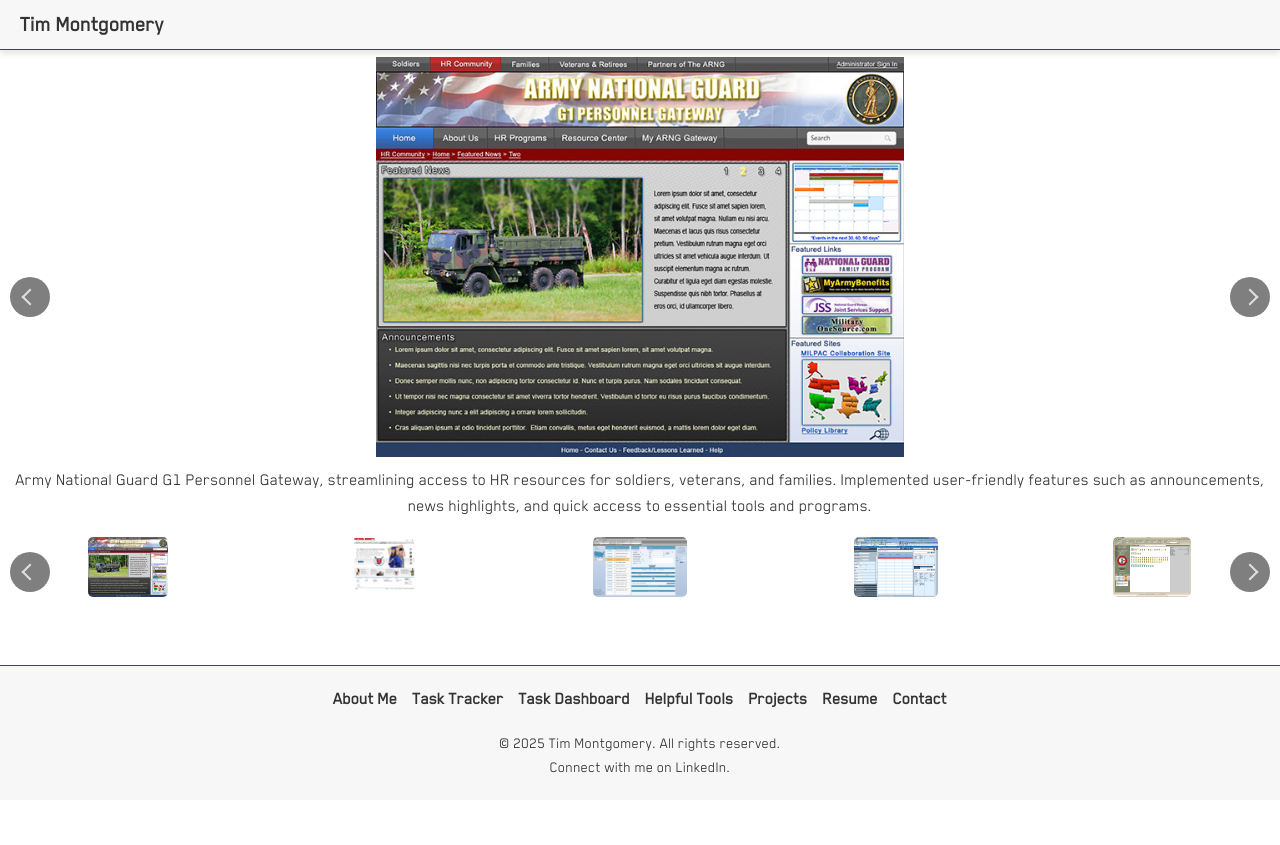
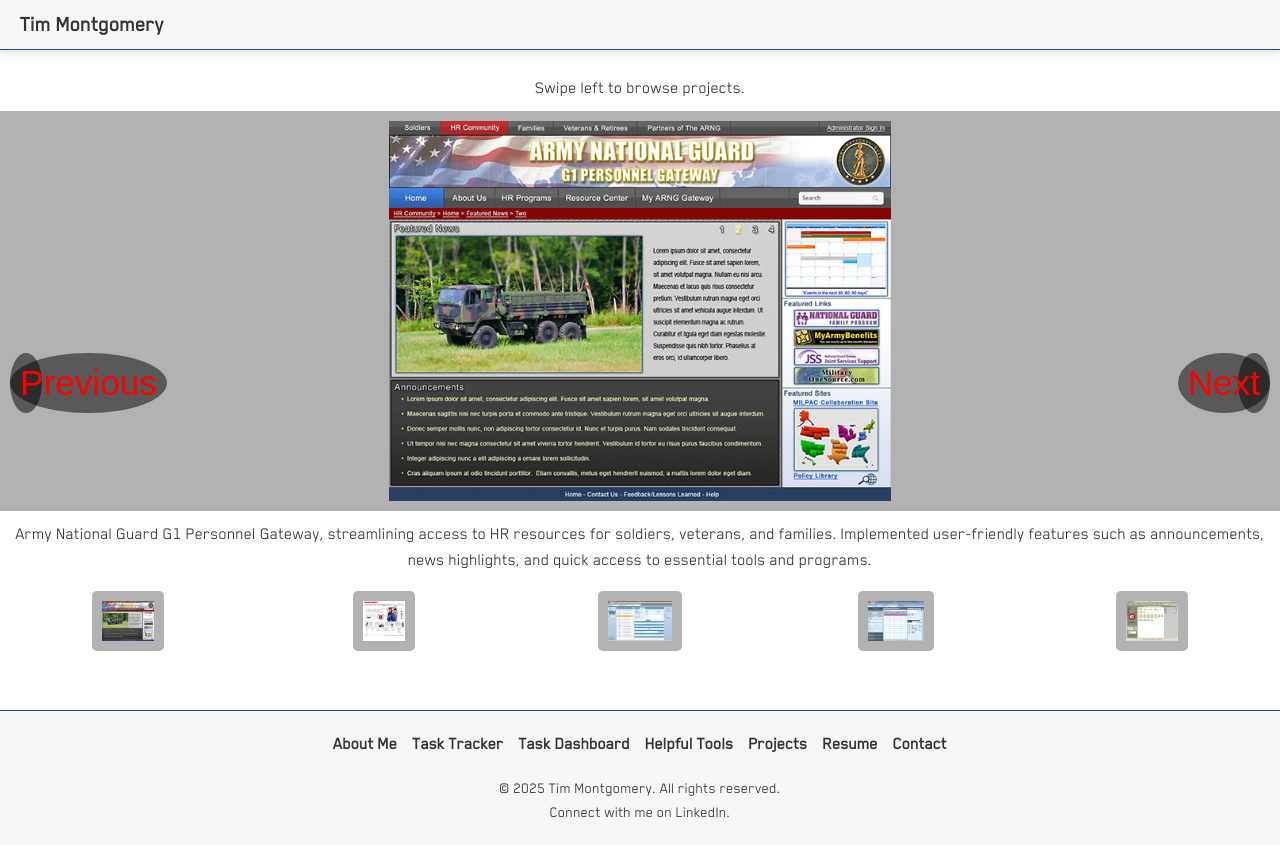
Before and after one commit to timmbacca/portfolioWorkMontgo, a React (Create React App) app in the folder taskListTimReact/frontend/: page /projects in a window 1280 px wide. Before the commit the page ends 800 px from the top, so only its background shows below. Built offline with nearby package versions, Linux system fonts and the light colour scheme; no server answers.

Commit message:
cleaning up project and footer styles

```diff
--- a/taskListTimReact/frontend/src/App.css
+++ b/taskListTimReact/frontend/src/App.css
@@ -22,13 +22,13 @@
 }
 
 body {
-  min-width: 420px;
+  min-width: 390px;
   overflow-x: auto;
 }
 
-@media (max-width: 420px) {
+@media (max-width: 390px) {
   html, body {
-    width: 420px;
+    width: 390px;
   }
 }
 
--- a/taskListTimReact/frontend/src/components/CarouselStyles.css
+++ b/taskListTimReact/frontend/src/components/CarouselStyles.css
@@ -1,51 +1,34 @@
 /* Style for the arrows */
 .slick-prev,
 .slick-next {
+  font-size: 2rem; /* Makes arrows big */
+  color: red; /* Sets visible color */
   position: absolute;
-  top: 50%; /* Center vertically */
+  top: 50%;
   transform: translateY(-50%);
-  z-index: 2; /* Ensure they appear above other elements */
-  width: 40px; /* Adjust arrow size */
-  height: 40px;
-  background-color: rgba(0, 0, 0, 0.5); /* Semi-transparent background for visibility */
-  border-radius: 50%; /* Circle shape */
-  display: flex;
-  align-items: center;
-  justify-content: center;
+  z-index: 10;
+  background: rgba(0, 0, 0, 0.5);
+  border: none;
+  padding: 10px;
   cursor: pointer;
+  transition: 0.3s;
+  border-radius: 50%;
 }
 
-/* Position prev arrow on the left */
 .slick-prev {
-  left: 10px; /* Inside the container */
+  left: 10px;
 }
 
-/* Position next arrow on the right */
 .slick-next {
-  right: 10px; /* Inside the container */
+  right: 10px;
 }
 
-/* Style for the arrow icons */
-.slick-prev:before,
-.slick-next:before {
-  content: ''; /* Remove default text */
-  display: inline-block;
-  width: 12px;
-  height: 12px;
-  border-top: 2px solid white; /* Arrow design */
-  border-right: 2px solid white;
-  transform: rotate(-135deg);
+.slick-prev:hover,
+.slick-next:hover {
+  background: rgba(255, 255, 255, 0.8);
+  color: black;
 }
 
-.slick-next:before {
-  transform: rotate(45deg); /* Adjust direction for next arrow */
-}
-
-/* Hover effect for arrows */
-.slick-prev:hover,
-.slick-next:hover {
-  background-color: rgba(0, 0, 0, 0.8);
-}
 
 /* Main container for carousel */
 .carousel-container {
@@ -63,6 +46,8 @@
   margin: auto;
   display: block;
   object-fit: contain; /* Ensure images fit neatly */
+  padding:10px;
+  background-color: rgba(102, 102, 102, 0.5);
 }
 
 /* Align slick-track properly */
--- a/taskListTimReact/frontend/src/components/Footer.tsx
+++ b/taskListTimReact/frontend/src/components/Footer.tsx
@@ -35,6 +35,7 @@
 
 const Sitemap = styled.nav<{ theme: any }>`
   display: flex;
+  flex-wrap: wrap;
   justify-content: center;
   gap: 15px;
   margin-bottom: 20px;
@@ -45,6 +46,7 @@
     font-weight: bold;
     position: relative;
     transition: color 0.3s ease;
+    white-space: nowrap;
 
     &:hover {
       color: ${({ theme }) => theme.palette.text.secondary};
--- a/taskListTimReact/frontend/src/components/PastProjectsPage.tsx
+++ b/taskListTimReact/frontend/src/components/PastProjectsPage.tsx
@@ -1,7 +1,7 @@
 import React, { useRef, useState, useEffect } from 'react';
 import Slider from 'react-slick';
-import 'slick-carousel/slick/slick.css';
-import 'slick-carousel/slick/slick-theme.css';
+// import 'slick-carousel/slick/slick.css';
+// import 'slick-carousel/slick/slick-theme.css';
 import './CarouselStyles.css';
 
 type Project = {
@@ -36,14 +36,30 @@
   }, [mainSliderRef, thumbSliderRef]);
 
   const mainSettings = {
-    asNavFor: thumbSlider || undefined, // Only pass a valid instance
+    asNavFor: thumbSlider || undefined,
     ref: mainSliderRef,
     dots: false,
     infinite: true,
     speed: 500,
     slidesToShow: 1,
     slidesToScroll: 1,
-    arrows: true,
+    arrows: true, // Ensure arrows are enabled
+    prevArrow: <button className="slick-prev">‹</button>,
+    nextArrow: <button className="slick-next">›</button>,
+    responsive: [
+      {
+        breakpoint: 768,
+        settings: {
+          arrows: true, // Ensure arrows are shown on tablets
+        },
+      },
+      {
+        breakpoint: 480,
+        settings: {
+          arrows: true, // Ensure arrows are shown on mobile
+        },
+      },
+    ],
   };
 
   const thumbSettings = {
@@ -67,6 +83,12 @@
 
   return (
     <div className="carousel-container">
+
+    {/* Instruction for users */}
+    <p style={{ textAlign: 'center', fontSize: '1rem', marginBottom: '10px'}}>
+      Swipe left to browse projects.
+    </p>
+
       {/* Main Slider */}
       <Slider {...mainSettings}>
         {projects.map((project, index) => (
```
